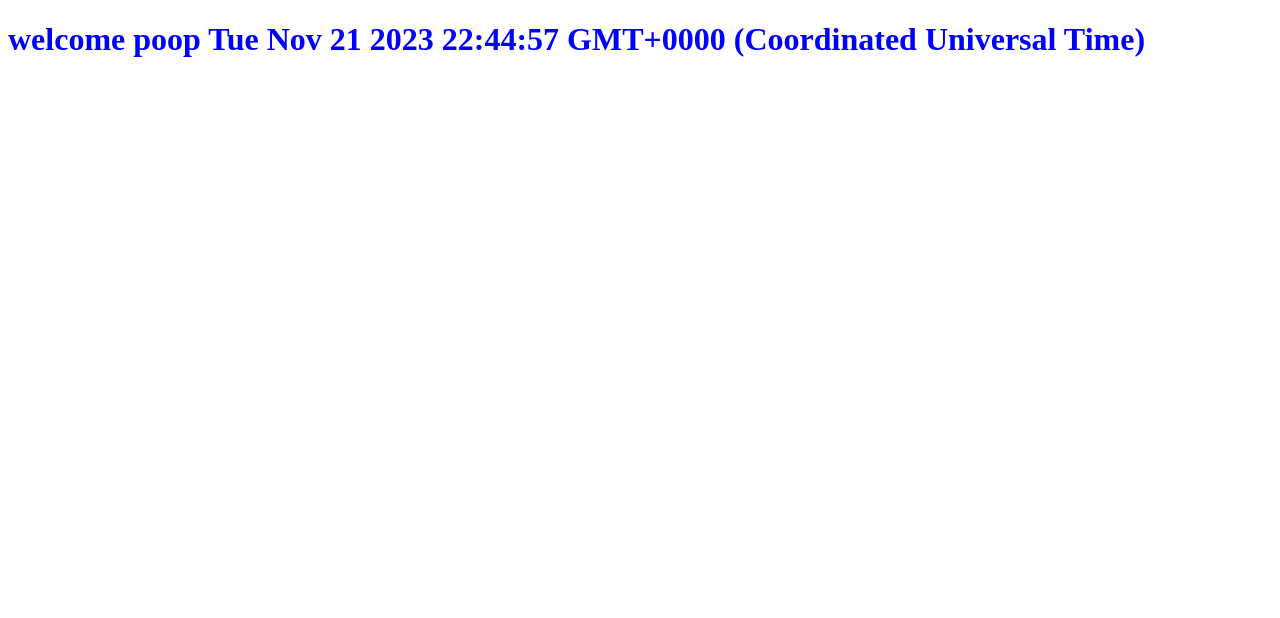
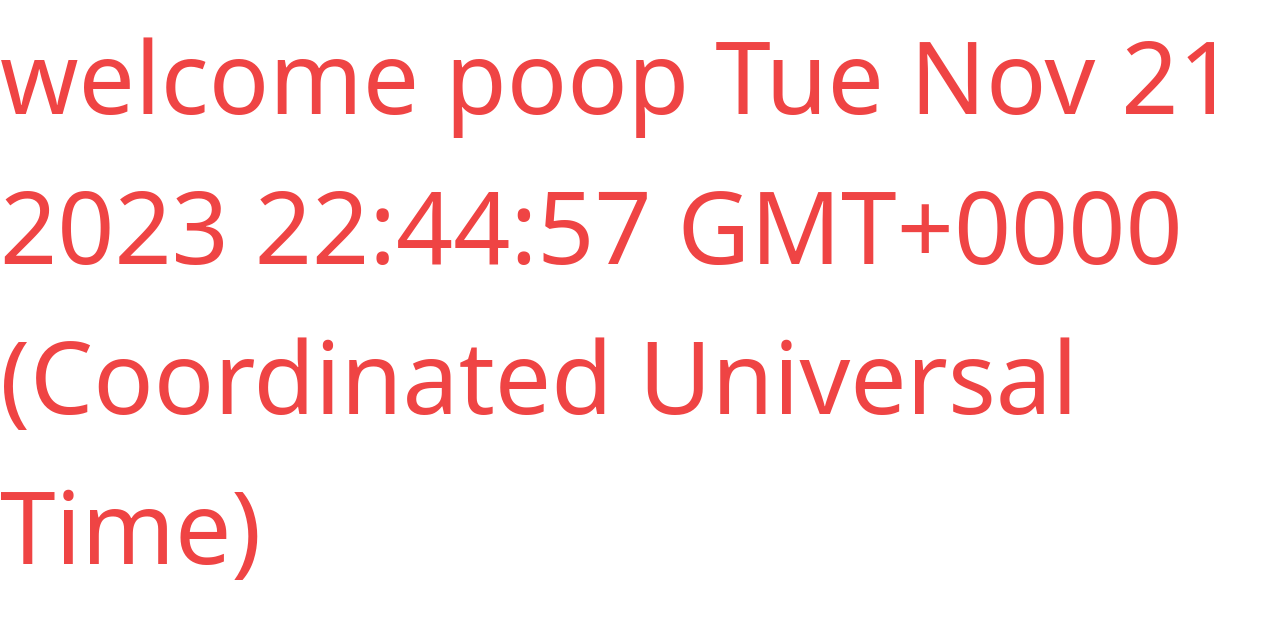
Before and after one commit to prrrrreston/finance-app, a React app: page / in a window 1280 px wide. Shown: the top 618 px of the page. Built offline with nearby package versions, Linux system fonts and the light colour scheme.

Commit message:
integrated tailwindcss

```diff
--- a/package.json
+++ b/package.json
@@ -12,6 +12,9 @@
   "author": "",
   "license": "ISC",
   "dependencies": {
+    "autoprefixer": "^10.4.16",
+    "postcss": "^8.4.31",
+    "postcss-loader": "^7.3.3",
     "react": "^18.2.0",
     "react-dom": "^18.2.0"
   },
--- /dev/null
+++ b/postcss.config.js
@@ -0,0 +1,7 @@
+// postcss.config.js
+module.exports = {
+    plugins: {
+      tailwindcss: {},
+      autoprefixer: {},
+    },
+  };
--- a/src/App.scss
+++ /dev/null
@@ -1,3 +0,0 @@
-h1 {
-    color: blue;
-}
--- a/src/App.tsx
+++ b/src/App.tsx
@@ -1,9 +1,11 @@
 import React from 'react';
+import './tailwind.css';
+
 
 function App() {
   return (
     <div>
-      <h1>welcome poop { new Date().toString() }</h1>
+      <h1 className= 'text-[100px] text-red-500'>welcome poop { new Date().toString() }</h1>
     </div>
   );
 }
--- a/src/index.tsx
+++ b/src/index.tsx
@@ -1,7 +1,8 @@
 import React from 'react';
 import ReactDOM from 'react-dom';
 import App from './App';
-import './App.scss'
+import './tailwind.css';
+
 
 const appElement = document.getElementById('app');
 
--- /dev/null
+++ b/src/tailwind.css
@@ -0,0 +1,3 @@
+@import 'tailwindcss/base';
+@import 'tailwindcss/components';
+@import 'tailwindcss/utilities';
--- /dev/null
+++ b/tailwind.config.js
@@ -0,0 +1,8 @@
+/** @type {import('tailwindcss').Config} */
+module.exports = {
+  content: ["./src/**/*.{html,js,jsx,ts,tsx}"],
+  theme: {
+    extend: {},
+  },
+  plugins: [],
+}
--- a/webpack.config.js
+++ b/webpack.config.js
@@ -28,7 +28,7 @@ module.exports = {
       },
       {
         test: /\.css$/,
-        use: ['style-loader', 'css-loader'],
+        use: ['style-loader', 'css-loader', 'postcss-loader'],
       },
       {
         test: /\.scss$/,
```
Also changed, not shown: 1 other file (tests, documents, lock files or other folders).
